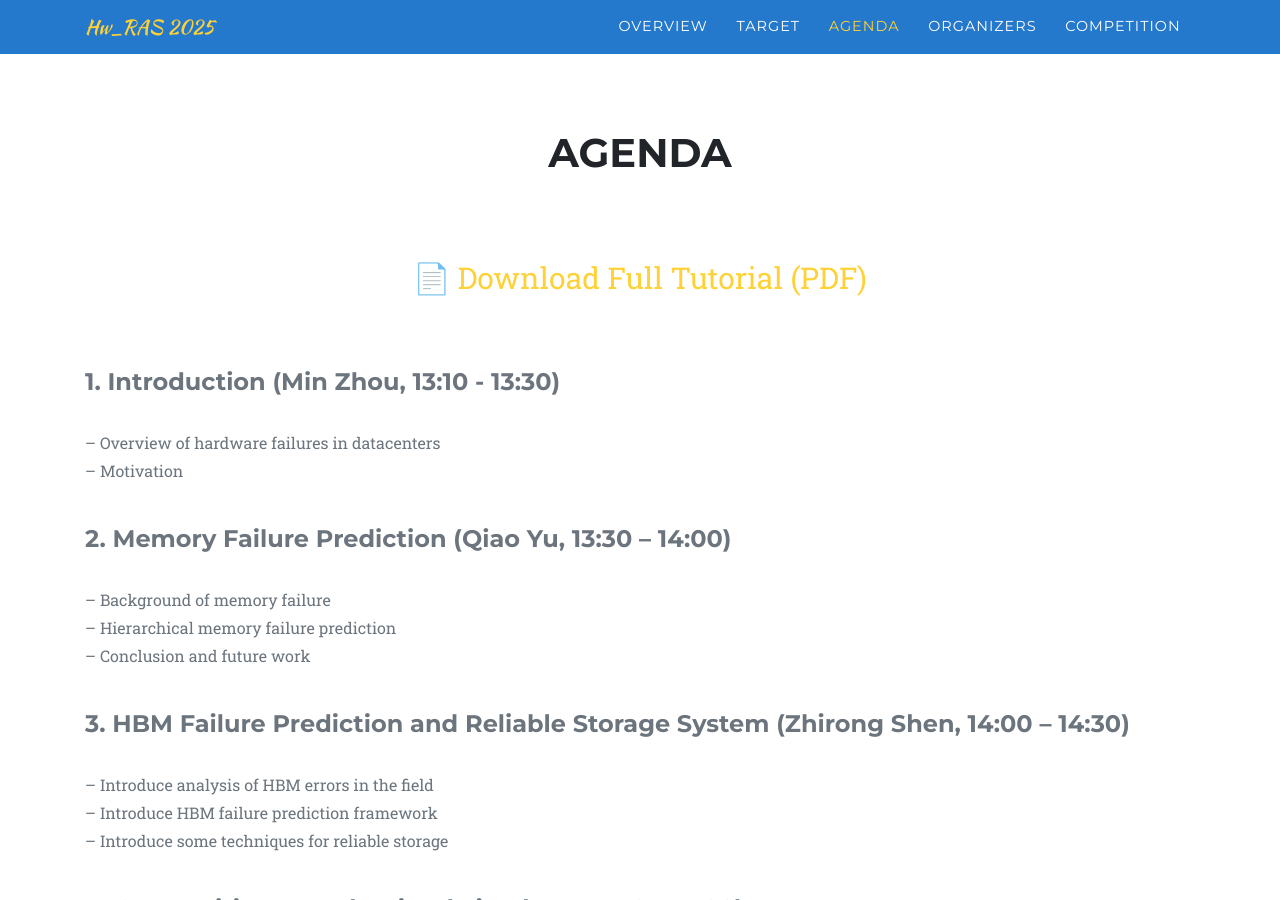
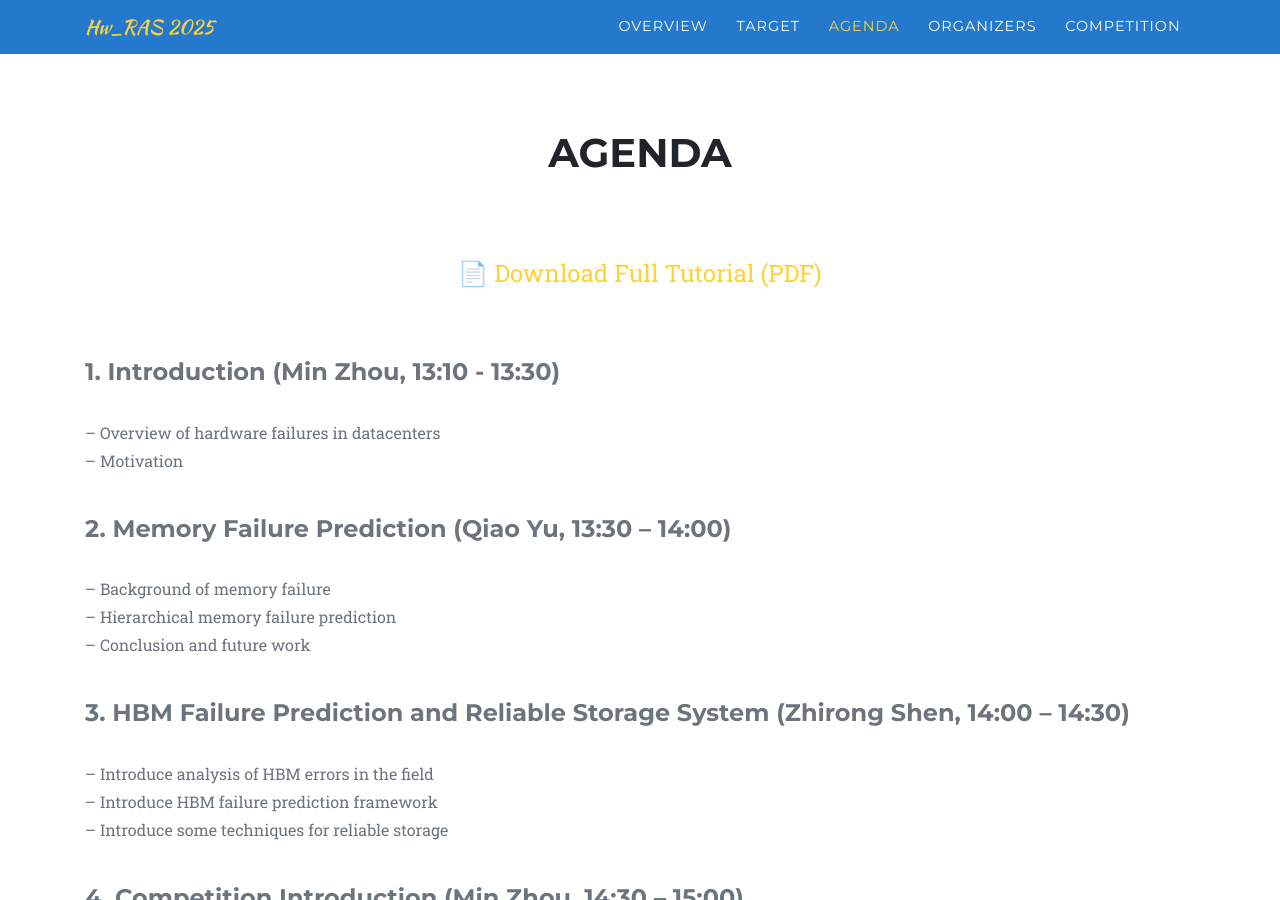
Before and after one commit to hwcloud-RAS/HW_RAS-tutorial-HPCA-2025.github.io, a Jekyll site: the page built from index.md, in a window 1280 px wide and 900 px high, scrolled down 1981 px. Built offline with Jekyll 4.4.1, drawn with Linux system fonts in a browser that asks for light colours; some web fonts are replaced.

Commit message:
font adjust

```diff
--- a/_includes/agenda.html
+++ b/_includes/agenda.html
@@ -6,7 +6,7 @@
       <h2 class="section-heading text-uppercase">{{ site.data.sitetext[site.locale].agenda.title | default: "agenda" }}</h2>
       <h3 class="section-subheading text-muted">{{ site.data.sitetext[site.locale].agenda.text | default: "" }}</h3>
       <!-- Link to download the PDF -->
-      <p style="font-size: 30px;">
+      <p style="font-size: 24px;">
         <a href="https://github.com/hyxie2023/Hw_RAS-2025.github.io/blob/master/doc/HardwareFailurePrediction-Tutorial-HPCA2025_online.pdf?raw=true" target="_blank">📄 Download Full Tutorial (PDF)
         </a>
       </p>
```
